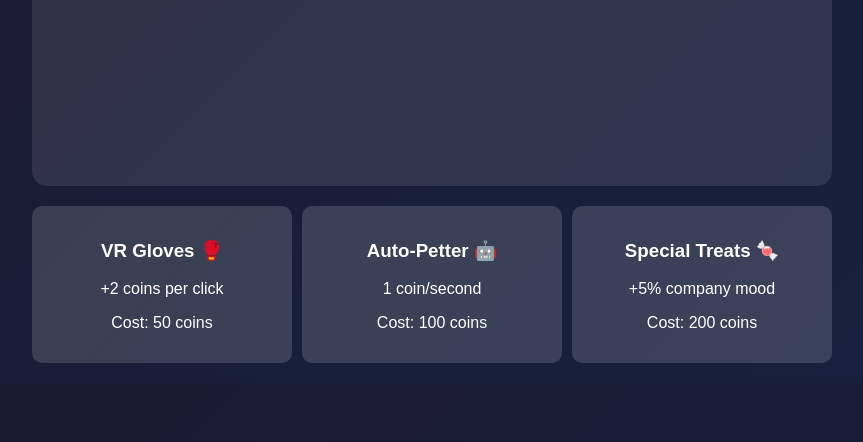
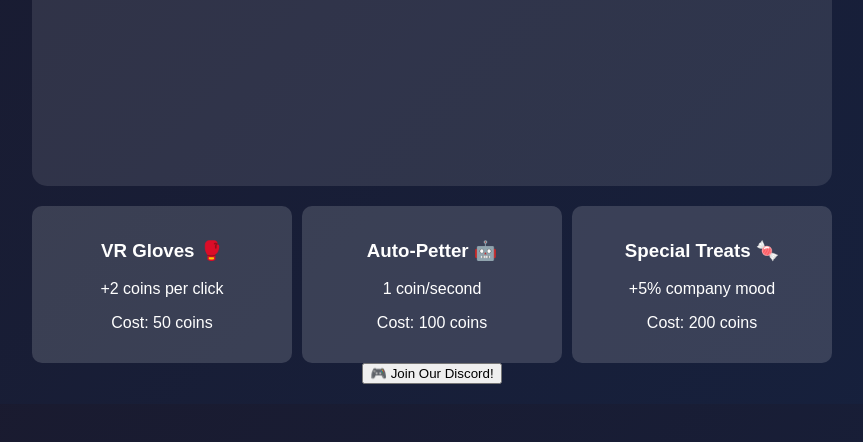
Before and after one commit to AstroV2/AnimalCompanyClicker, a plain HTML site: page index.html in a window 1280 px wide. Shown: the part 344-786 px from the top of the page, without its empty margins (208-1071 px from the left). Drawn offline with Linux system fonts and the light colour scheme.

Commit message:
Update index.html

```diff
--- a/index.html
+++ b/index.html
@@ -194,3 +194,11 @@
     </script>
 </body>
 </html>
+<!-- Add this at the top of the body -->
+<div class="discord-link">
+    <a href="https://discord.gg/UPH52DcE" target="_blank">
+        <button class="discord-btn">
+            🎮 Join Our Discord!
+        </button>
+    </a>
+</div>
```
